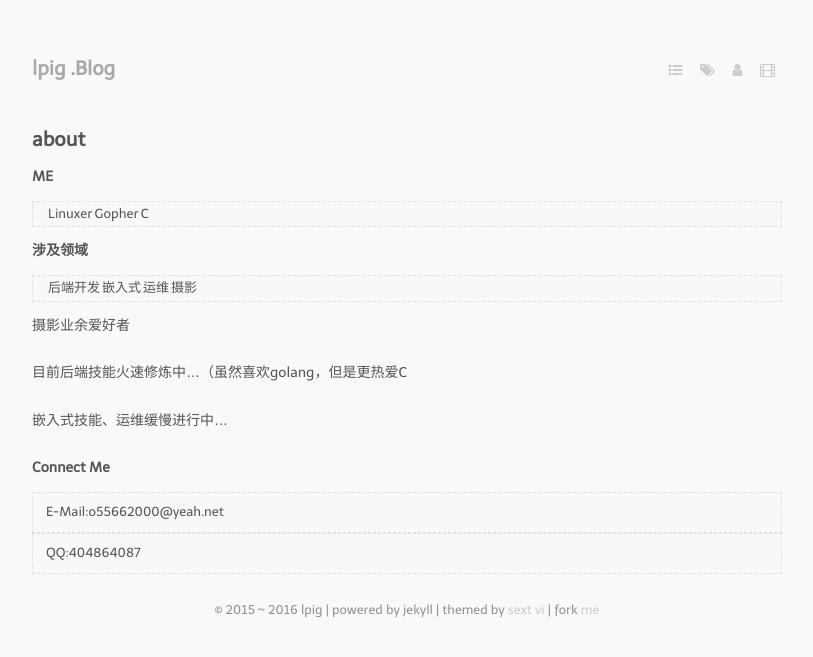
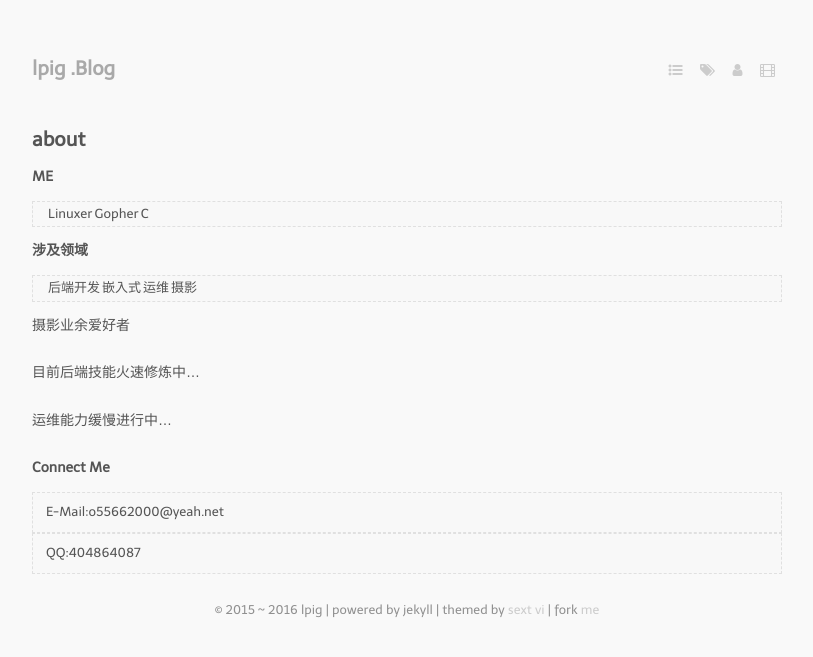
Before and after one commit to lpig/lpig.github.io, a Jekyll site: the page built from about.markdown, in a window 1280 px wide. Shown: the top 657 px of the page, without its empty margins (233-1046 px from the left). Built offline with Jekyll 4.4.1, drawn with Linux system fonts in a browser that asks for light colours; nearby versions of some CDN libraries; comment, search, counter and statistics services are not loaded.

Commit message:
fix cnane

```diff
--- a/about.markdown
+++ b/about.markdown
@@ -13,9 +13,9 @@ layout: page
 
 摄影业余爱好者
 
-目前后端技能火速修炼中...（虽然喜欢golang，但是更热爱C
+目前后端技能火速修炼中...
 
-嵌入式技能、运维缓慢进行中...
+运维能力缓慢进行中...
 
 **Connect Me**
 >E-Mail:o55662000@yeah.net
```
